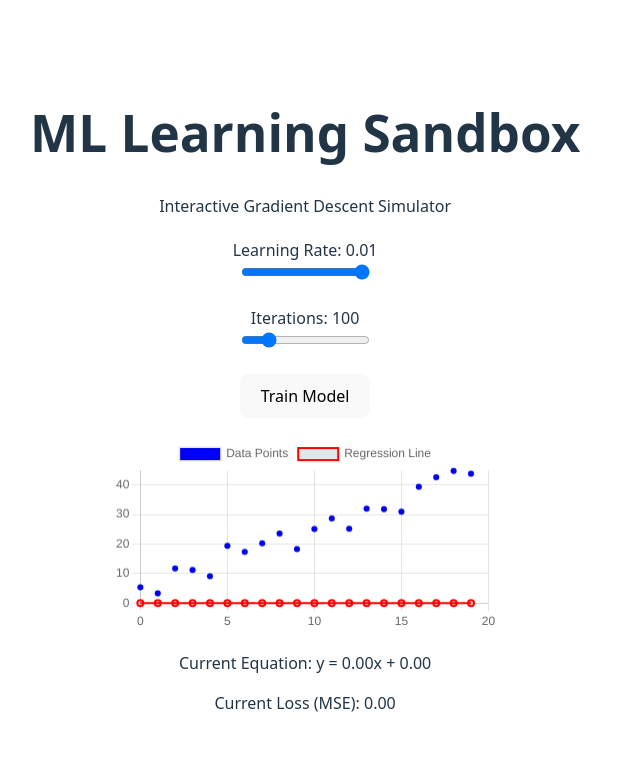
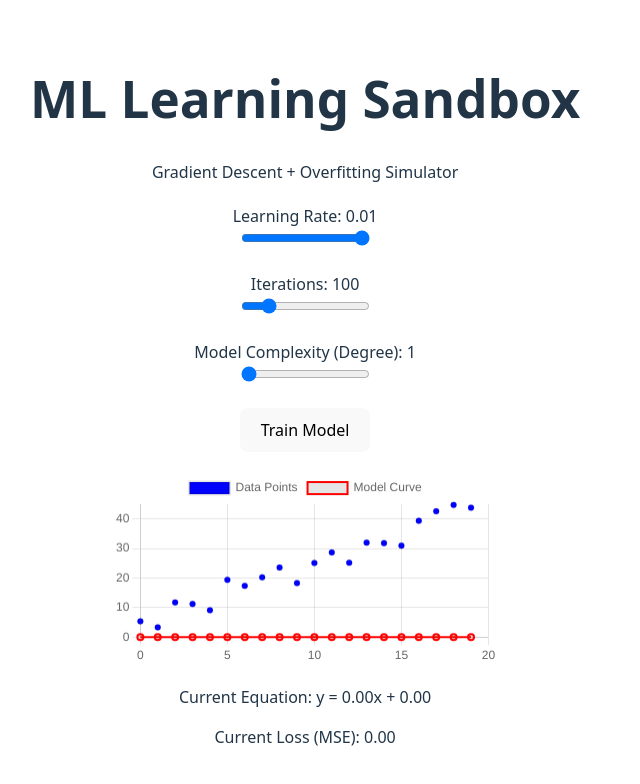
Before and after one commit to mudassirbeg/ENIGMA_2.0_Zyphix, a React (Vite) app: page / in a window 1280 px wide. Shown: the top 784 px of the page, without its empty margins (0-640 px from the left). Built offline with nearby package versions, Linux system fonts and the light colour scheme.

Commit message:
feat: add iteration and learning rate sliders

```diff
--- a/src/App.jsx
+++ b/src/App.jsx
@@ -15,10 +15,11 @@ ChartJS.register(LineElement, PointElement, LinearScale, Title, Tooltip, Legend)
 function App() {
   const [learningRate, setLearningRate] = useState(0.01);
   const [iterations, setIterations] = useState(100);
+  const [degree, setDegree] = useState(1);
   const [m, setM] = useState(0);
   const [b, setB] = useState(0);
+  const [loss, setLoss] = useState(0);
 
-  // Generate dataset once
   const dataPoints = useMemo(() => {
     return Array.from({ length: 20 }, (_, i) => {
       const x = i;
@@ -26,8 +27,6 @@ function App() {
       return { x, y };
     });
   }, []);
-
-  const [loss, setLoss] = useState(0);
 
   const trainModel = () => {
     let newM = m;
@@ -49,7 +48,6 @@ function App() {
       newB -= (learningRate * db) / dataPoints.length;
     }
 
-    // Calculate loss
     let totalError = 0;
     dataPoints.forEach((point) => {
       const prediction = newM * point.x + newB;
@@ -63,10 +61,18 @@ function App() {
     setLoss(mse);
   };
 
-  const lineData = dataPoints.map((point) => ({
-    x: point.x,
-    y: m * point.x + b,
-  }));
+  const lineData = dataPoints.map((point) => {
+    let yValue = 0;
+
+    for (let i = 0; i <= degree; i++) {
+      yValue += m * Math.pow(point.x, i);
+    }
+
+    return {
+      x: point.x,
+      y: yValue + b,
+    };
+  });
 
   const chartData = {
     datasets: [
@@ -77,7 +83,7 @@ function App() {
         showLine: false,
       },
       {
-        label: "Regression Line",
+        label: "Model Curve",
         data: lineData,
         borderColor: "red",
         borderWidth: 2,
@@ -96,7 +102,7 @@ function App() {
   return (
     <div style={{ textAlign: "center", padding: "30px" }}>
       <h1>ML Learning Sandbox</h1>
-      <p>Interactive Gradient Descent Simulator</p>
+      <p>Gradient Descent + Overfitting Simulator</p>
 
       <div style={{ margin: "20px" }}>
         <label>Learning Rate: {learningRate}</label>
@@ -124,6 +130,19 @@ function App() {
         />
       </div>
 
+      <div style={{ margin: "20px" }}>
+        <label>Model Complexity (Degree): {degree}</label>
+        <br />
+        <input
+          type="range"
+          min="1"
+          max="8"
+          step="1"
+          value={degree}
+          onChange={(e) => setDegree(Number(e.target.value))}
+        />
+      </div>
+
       <button
         onClick={trainModel}
         style={{ padding: "10px 20px", marginBottom: "20px" }}
@@ -135,10 +154,10 @@ function App() {
         <Line data={chartData} options={options} />
       </div>
 
-      <p style={{ marginTop: "20px" }}>
-        Current Equation: y = {m.toFixed(2)}x + {b.toFixed(2)}
+      <div style={{ marginTop: "20px" }}>
+        <p>Current Equation: y = {m.toFixed(2)}x + {b.toFixed(2)}</p>
         <p>Current Loss (MSE): {loss.toFixed(2)}</p>
-      </p>
+      </div>
     </div>
   );
 }
```
Also changed, not shown: 1 other file (tests, documents, lock files or other folders).
